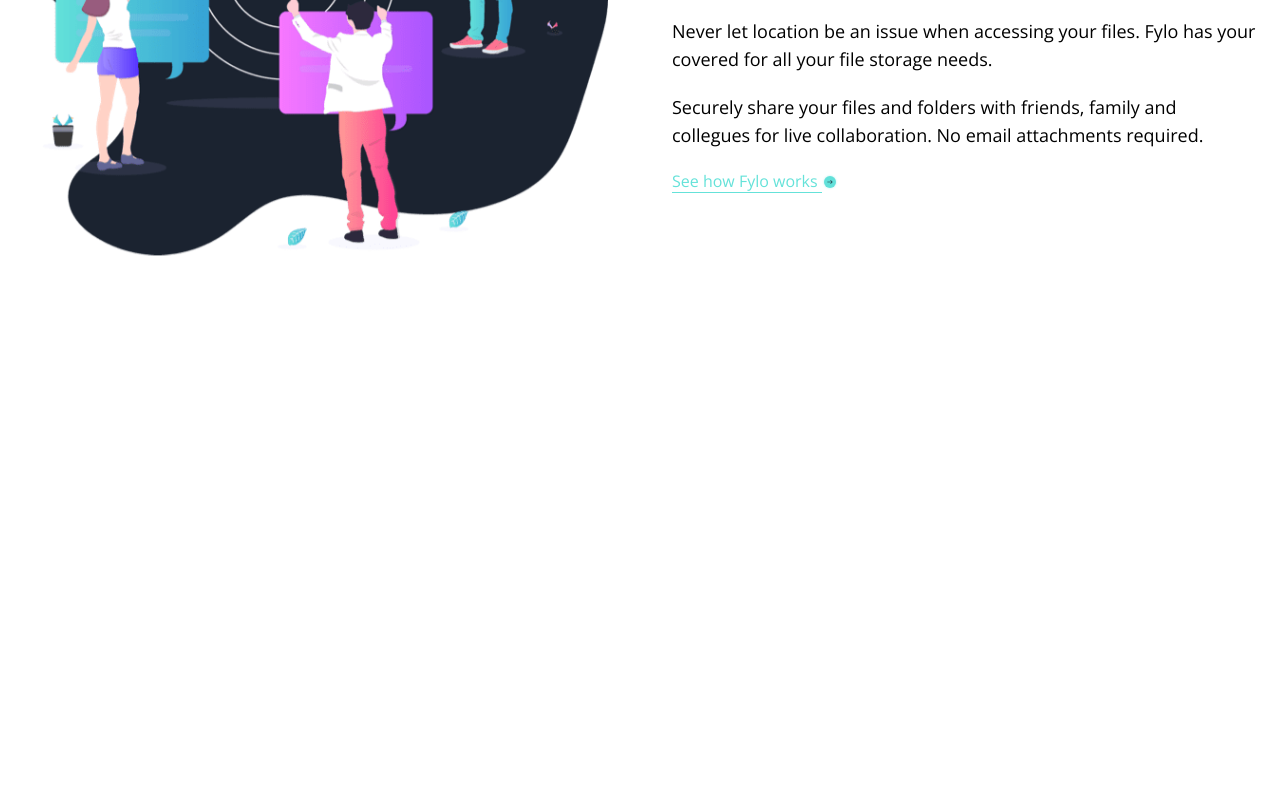
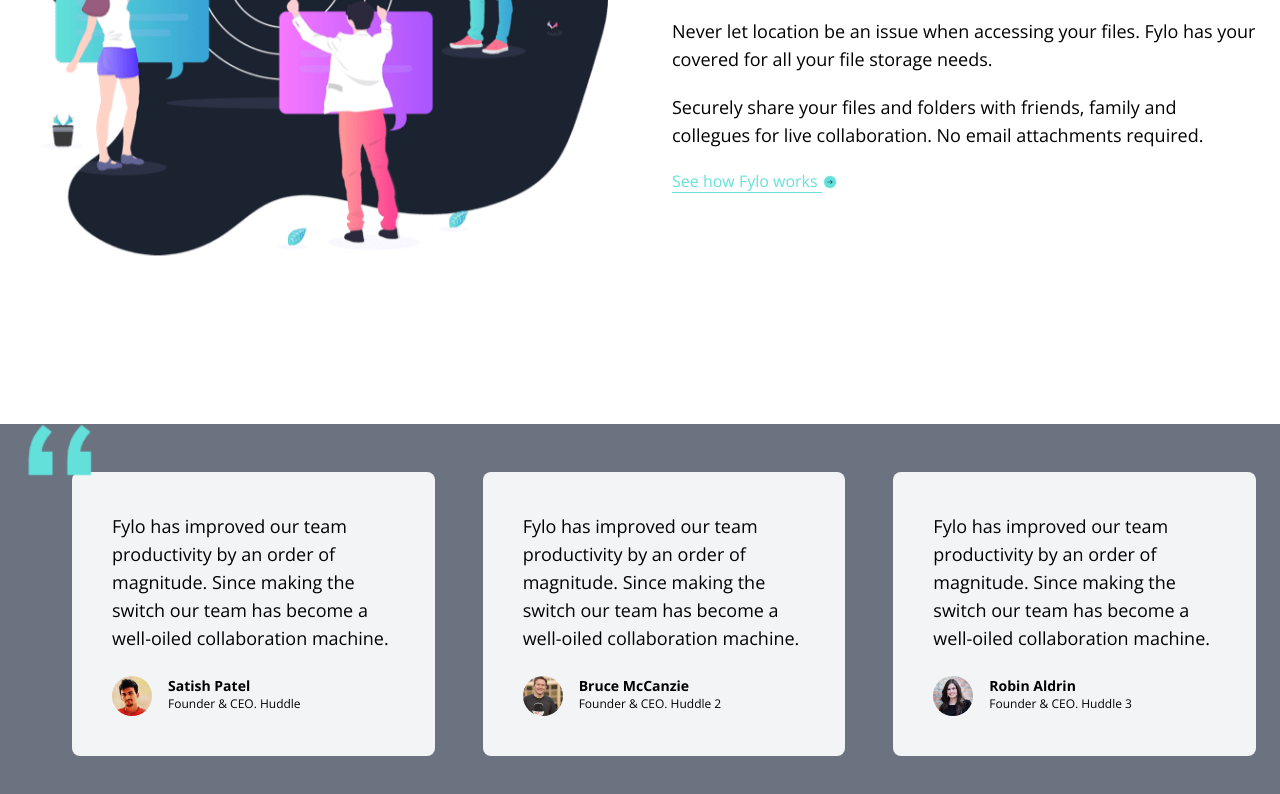
Before and after one commit to AhmedNazar32/Fylo-Project, a website: page index.html in a window 1280 px wide. Shown: the part 2332-3126 px from the top of the page. Before the commit the page ends 2756 px from the top, so only its background shows below. Drawn offline with nearby package versions, Linux system fonts and the light colour scheme.

Commit message:
add testimonial section

```diff
--- a/index.html
+++ b/index.html
@@ -191,5 +191,83 @@
       </div>
     </section>
 
+    <!-- Testimonial Section -->
+
+    <section id="testimonials" class="bg-gray-500 dark:bg-darkBlue">
+      <!-- Container -->
+
+      <div class="container mx-auto px-6 pt-12 pb-80 md:pb-96">
+        <!-- Boxes Container -->
+        <div class="relative flex flex-col md:flex-row w-full space-y-6 md:space-y-0 md:space-x-12">
+           <!-- Quotes Image -->
+           <img src="images/bg-quotes.png" class="absolute left-1 -top-2 w-10 md:w-16 md:-top-12" >
+
+           <!-- Box 1 -->
+           <div class="flex flex-col p-10 space-y-6 rounded-lg bg-gray-100 dark:bg-darkBlue3 md:w-1/3">
+
+            <p class="text-sm md:text-lg">
+              Fylo has improved our team productivity by an order of magnitude. Since making the switch our team has become a well-oiled collaboration machine.
+            </p>
+
+            <!-- Customer Information -->
+
+            <div class="flex space-x-4">
+              <img src="images/profile-1.jpg" class="w-10 h-10 rounded-full">
+              <div>
+                <h5 class="text-sm font-semibold">Satish Patel</h5>
+                <p class="text-xs font-extralight">Founder & CEO. Huddle</p>
+              </div>
+            </div>
+
+
+           </div>
+
+           <div class="flex flex-col p-10 space-y-6 rounded-lg bg-gray-100 dark:bg-darkBlue3 md:w-1/3">
+
+            <p class="text-sm md:text-lg">
+              Fylo has improved our team productivity by an order of magnitude. Since making the switch our team has become a well-oiled collaboration machine.
+            </p>
+
+            <!-- Customer Information -->
+
+            <div class="flex space-x-4">
+              <img src="images/profile-2.jpg" class="w-10 h-10 rounded-full">
+              <div>
+                <h5 class="text-sm font-semibold">Bruce McCanzie</h5>
+                <p class="text-xs font-extralight">Founder & CEO. Huddle 2</p>
+              </div>
+            </div>
+
+
+           </div>
+
+           <div class="flex flex-col p-10 space-y-6 rounded-lg bg-gray-100 dark:bg-darkBlue3 md:w-1/3">
+
+            <p class="text-sm md:text-lg">
+              Fylo has improved our team productivity by an order of magnitude. Since making the switch our team has become a well-oiled collaboration machine.
+            </p>
+
+            <!-- Customer Information -->
+
+            <div class="flex space-x-4">
+              <img src="images/profile-3.jpg" class="w-10 h-10 rounded-full">
+              <div>
+                <h5 class="text-sm font-semibold">Robin Aldrin</h5>
+                <p class="text-xs font-extralight">Founder & CEO. Huddle 3</p>
+              </div>
+            </div>
+
+
+           </div>
+        </div>
+
+
+
+
+
+      </div>
+
+    </section>
+
   </body>
 </html>
```
Also changed, not shown: css/style.css.
